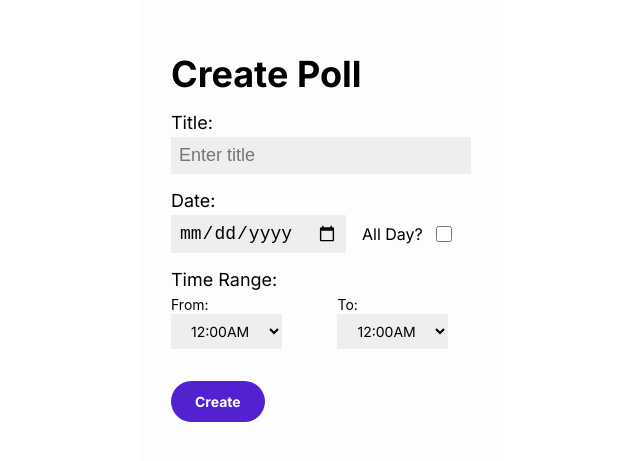
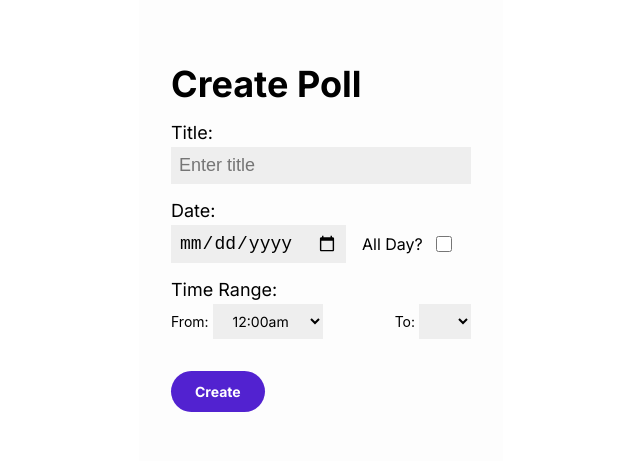
Before and after one commit to fordepowers/harmonize-frontend, a React (Create React App) app: page /create in a window 1280 px wide. Shown: the part 155-616 px from the top of the page, without its empty margins (319-959 px from the left). Built offline with nearby package versions, Linux system fonts and the light colour scheme.

Commit message:
Add time range

```diff
--- a/src/views/CreatePoll/CreatePoll.js
+++ b/src/views/CreatePoll/CreatePoll.js
@@ -1,5 +1,6 @@
 import React, { useState } from 'react';
 import './CreatePoll.css'
+import TimeRange from './TimeRange/TimeRange';
 
 const TIMES = [
     "12:00am",
@@ -54,23 +55,7 @@ export default () => {
                 {
                     !isAllDay ? (
                         <>
-                            <label className="input-label">Time Range:</label>
-                            <div className="time-range-input-container">
-                                <div className="time-range-input-wrapper">
-                                    <label className="range-label">From:</label>
-                                    <select className="">
-                                        <option>12:00AM</option>
-                                    </select>
-                                </div>
-
-                                <div className="time-range-input-wrapper">
-                                    <label className="range-label">To:</label>
-                                    <select className="">
-                                        <option>12:00AM</option>
-                                    </select>
-                                </div>
-
-                            </div>
+                            <TimeRange />
                         </>
                     ) : null
                 }
--- a/src/views/CreatePoll/TimeRange/TimeRange.js
+++ b/src/views/CreatePoll/TimeRange/TimeRange.js
@@ -1,4 +1,5 @@
-import React from 'react';
+import React, { useState, useEffect } from 'react';
+import '../CreatePoll.css';
 
 const TIMES = [
     "12:00am",
@@ -29,20 +30,54 @@ const TIMES = [
 ]
 
 export default () => {
+    const [fromDropdown, setFromDropdown] = useState("");
+    const [toDropdown, setToDropdown] = useState("");
+
+    const [secondDropdownStart, setSecondDropdownStart] = useState(1);
+
+    useEffect(() => {
+        /* Whenever the from dropdown changes, change secondDropDownStart */
+
+    }, [fromDropdown])
+
+    const renderSecondDropdownOptions = () => {
+        /* Take the elements from secondDropdownStart onward */
+
+        /**
+         *  {
+                            TIMES.map((time) => {
+                                return (
+                                    <option>{time}</option>
+                                )
+                            })
+                        }
+         */
+    }
+
     return (
         <>
+            <label className="input-label">Time Range:</label>
+            <div className="time-range-input-container">
                 <div className="time-range-input-wrapper">
                     <label className="range-label">From:</label>
-                <select className="">
-                    <option>12:00AM</option>
+                    <select value={fromDropdown} onChange={(e) => setFromDropdown(e.target.value)} className="">
+                        {
+                            TIMES.map((time) => {
+                                return (
+                                    <option>{time}</option>
+                                )
+                            })
+                        }
                     </select>
                 </div>
 
                 <div className="time-range-input-wrapper">
                     <label className="range-label">To:</label>
-                <select className="">
-                    <option>12:00AM</option>
+                    <select value={toDropdown} onChange={e => setToDropdown(e.target.value)} className="">
+                        {renderSecondDropdownOptions()}
                     </select>
+                </div>
+
             </div>
         </>
     );
```
Lines whose indentation alone changed are shown as unchanged.
